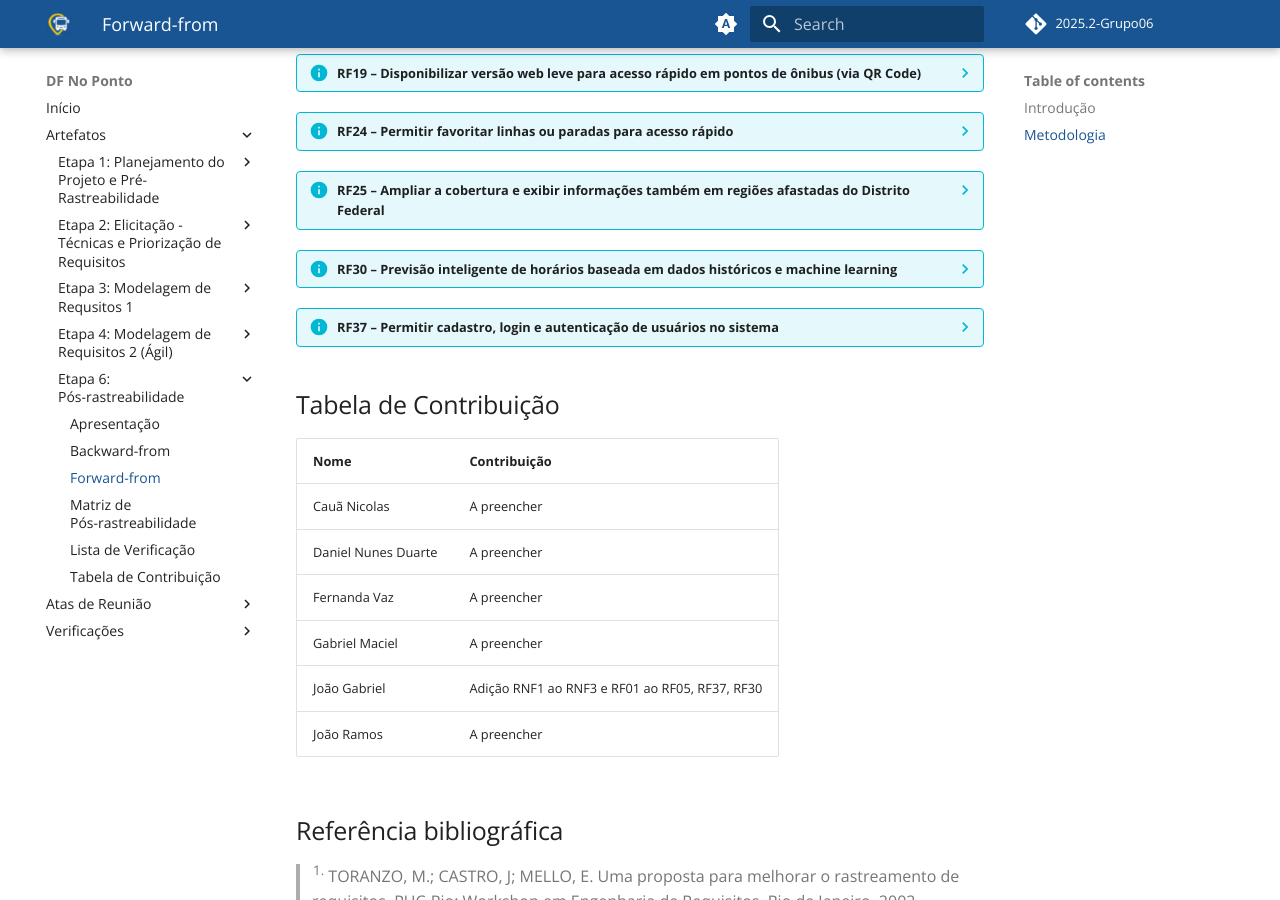
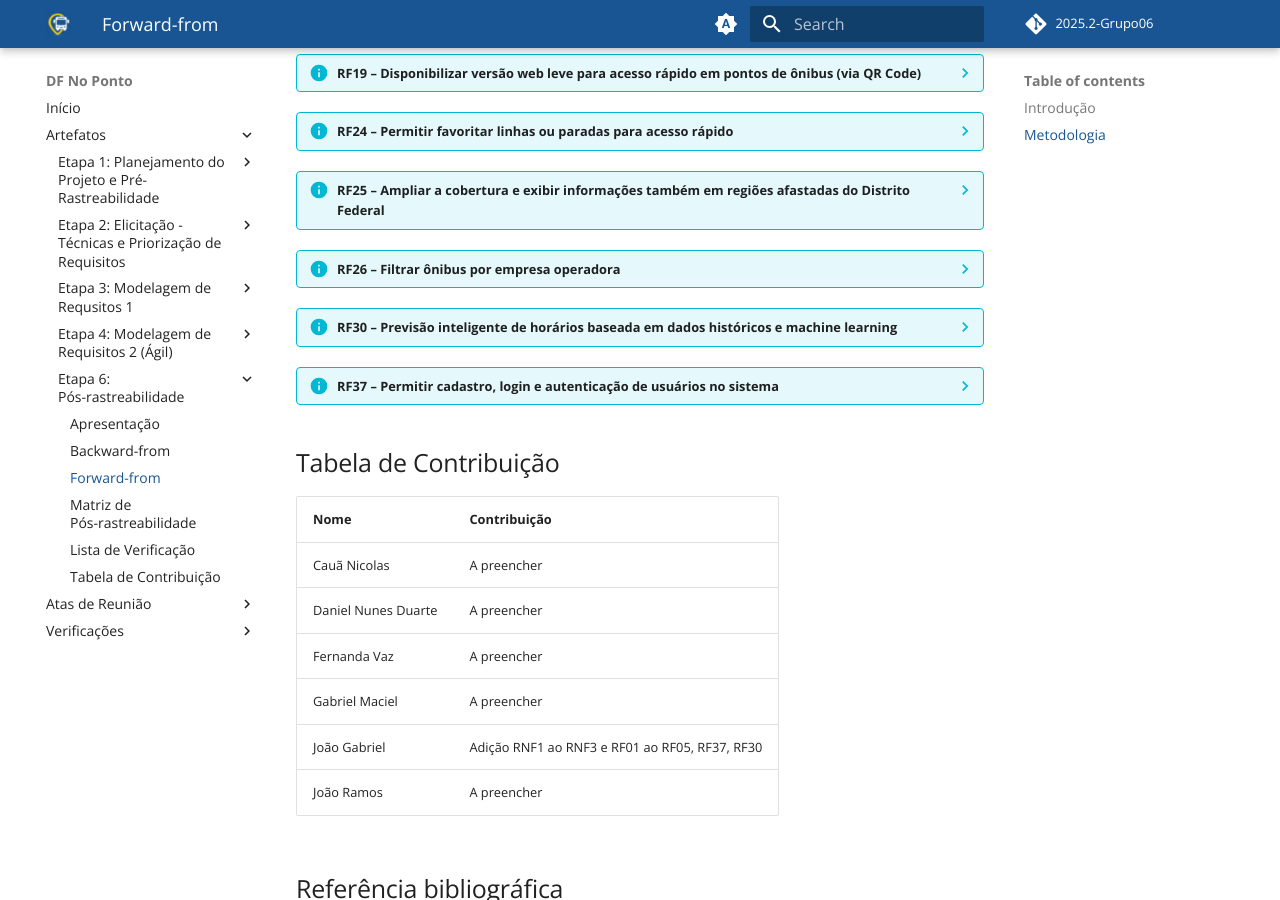
Before and after one commit to Requisitos-de-Software/2025.2-Grupo06, an MkDocs documentation site: the page built from docs/pos-rastreabilidade/forward.md, in a window 1280 px wide and 900 px high, scrolled down 8575 px. Built offline with MkDocs 1.6.1 and Material for MkDocs 9.7.7, drawn with Linux system fonts in a browser that asks for light colours; comment, search, counter and statistics services are not loaded; some of the changed lines change nothing that is shown.

Commit message:
docs: adição da Rastreabilidade Forward do RF26

```diff
--- a/docs/pos-rastreabilidade/forward.md
+++ b/docs/pos-rastreabilidade/forward.md
@@ -319,6 +319,19 @@
     |**Cenários** | *Não identificados* | | |
     |**Artefatos de Elicitação** | ENT09 | | |
 
+??? info "RF26 – Filtrar ônibus por empresa operadora"
+
+    *Autoria: Gabriel Maciel*
+
+    |**Elemento** | **Artefatos Relacionados** | **Tipo de Elo** | **Justificativa** |
+    |:-- | :-- | :--| :-- |
+    |**Épico** | [Épico 2: Filtragem](../modelagem_requisitos_02/backlog.md#epico-2-filtragem) | Agregação | Épico 2 agrega e compõe o requisito RF26 como parte de sua estrutura |
+    |**História de Usuário** | [US01](../modelagem_requisitos_02/historias_de_usuario.md#us01-filtrar-onibus-por-empresa-operadora) | Representação | US01 representa a implementação detalhada do RF26 em termos de funcionalidade do usuário |
+    |**Léxico** | *Não identificado* | — | — |
+    |**Casos de Uso** | *Não identificados* | — | — |
+    |**Cenários** | *Não identificados* | — | — |
+    |**Artefatos de Elicitação** | [Análise de Documentos (RF03)](../Elicitacao/elicitacao_analise_documentos.md#requisitos-funcionais) | Satisfação | RF03 é a fonte de elicitação que satisfaz e fundamenta a necessidade do RF26 |
+
 ??? info "RF30 – Previsão inteligente de horários baseada em dados históricos e machine learning"
 
     *Autoria: *
```
